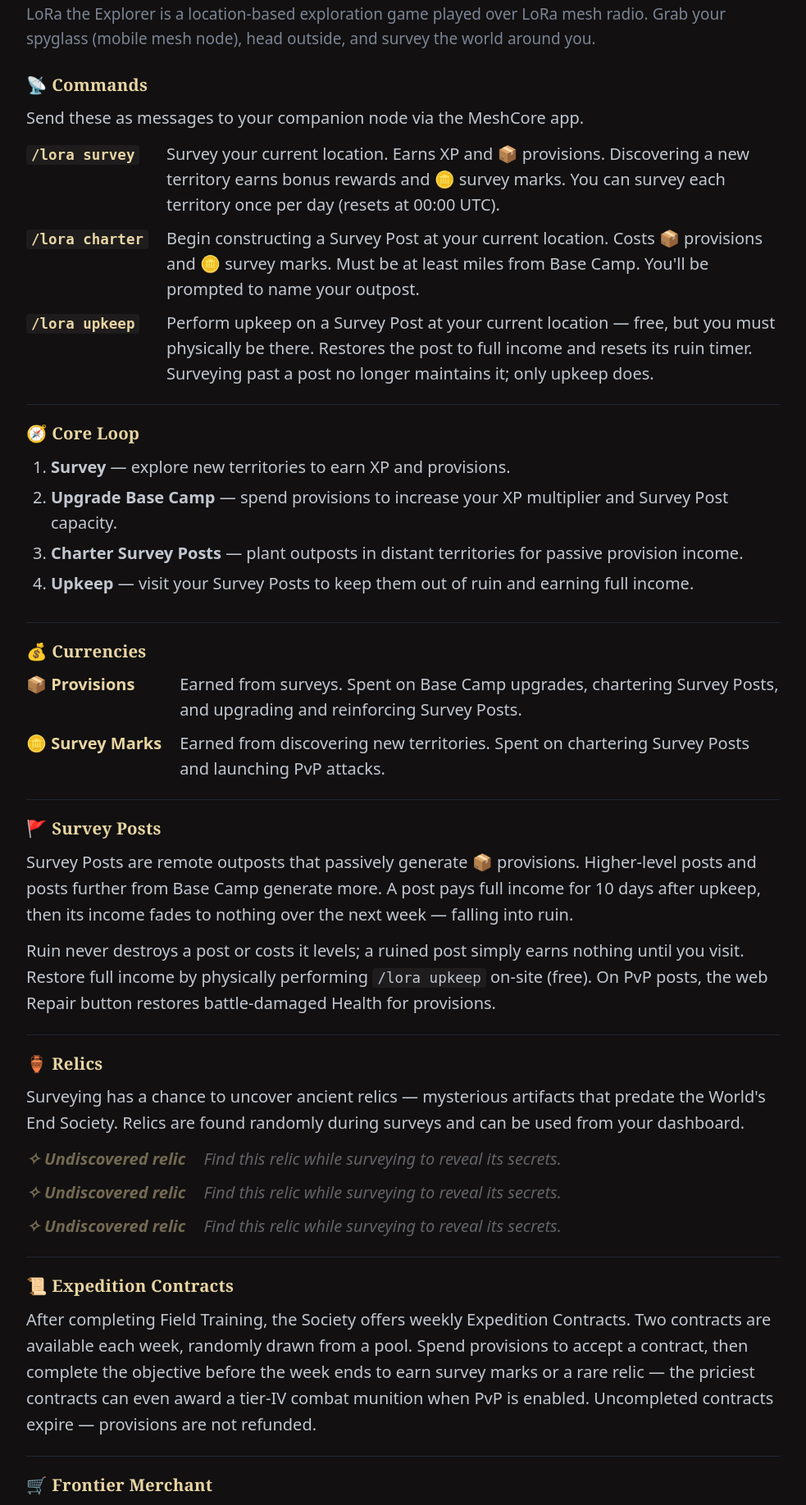
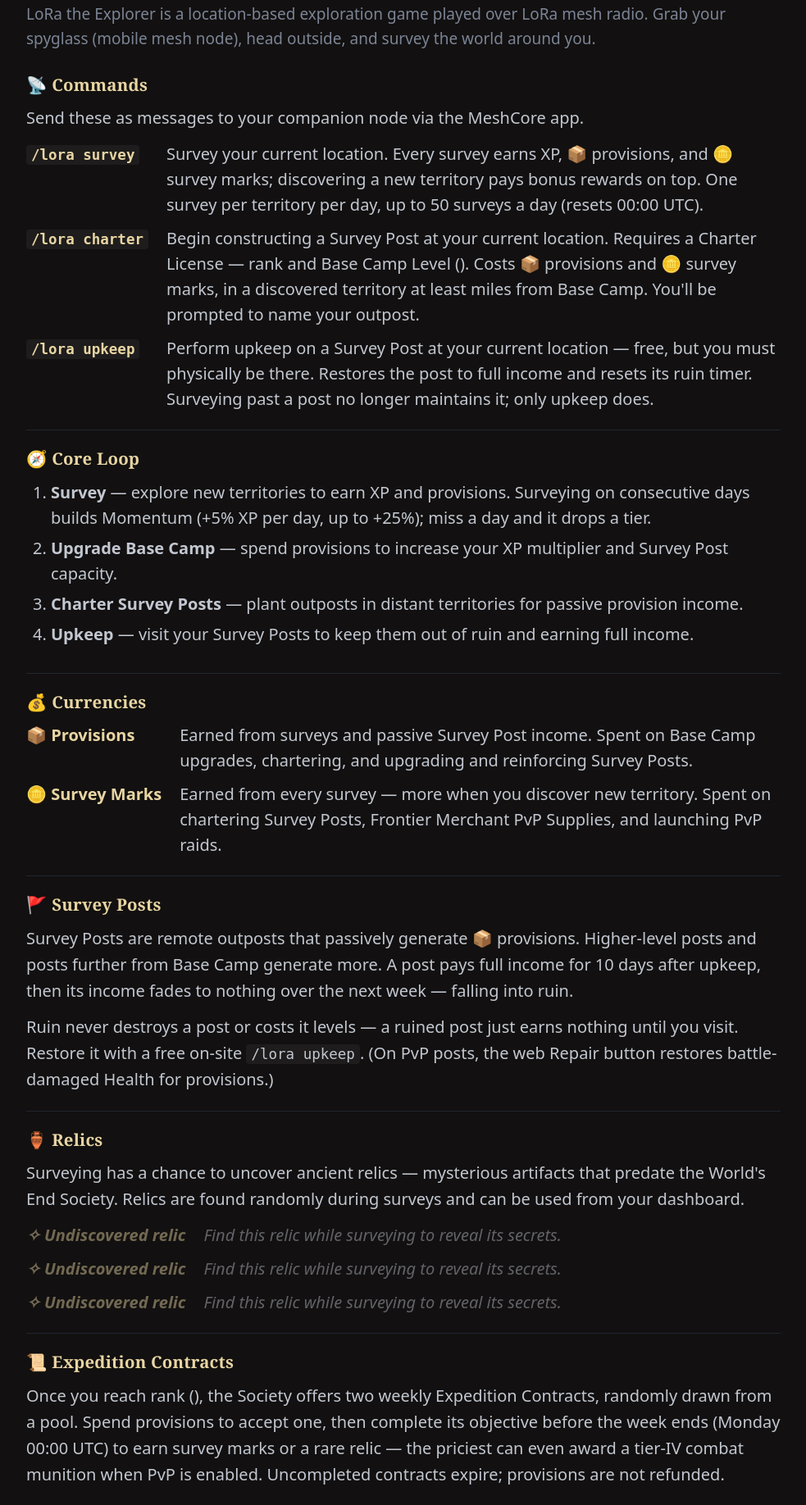
Before and after one commit to hornofabraxas/lora-the-explorer, a FastAPI app: page /help in a window 1280 px wide. Shown: the part 162-1998 px from the top of the page at 82% size, without its empty margins (148-1131 px from the left). Run offline with FastAPI, Linux system fonts and the light colour scheme.

Commit message:
Help page: fix accuracy, add missing mechanics, tighten copy
Audited every Help claim against engine.py/routes.py. Fixes:
- Survey marks are earned on *every* survey (base 1 + discovery bonus),
  not only on discovery.
- Frontier Merchant unlocks at Base Camp 4 (Outpost), not 5 (Lodge).
- Expedition Contracts gate on rank 5 (Scout), not "after Field Training".
- /lora charter now states the Charter License gate (rank + camp) and the
  discovered-territory requirement.

The four gate numbers now come from the route as template vars
(CHARTER_MIN_LEVEL/CAMP, CONTRACTS_MIN_LEVEL, MERCHANT_MIN_CAMP_LEVEL via
camp_name/rank_name) so the copy can't silently drift again.

Added, concisely: Momentum streak, the Merchant's PvP Supplies, the
Society Strongbox reward, and a short Multiplayer (PvP) section. Trimmed
the Survey Posts and Merchant prose to keep net length flat.

Settings › Privacy: drop the stale "below" — the opt-in update check
isn't below that paragraph.

Co-Authored-By: Claude Opus 4.8 <noreply@anthropic.com>

```diff
--- a/src/lora_explorer/web/templates/help.html
+++ b/src/lora_explorer/web/templates/help.html
@@ -11,9 +11,9 @@
     <p>Send these as messages to your companion node via the MeshCore app.</p>
     <dl class="doc-defs">
         <dt><code>/lora survey</code></dt>
-        <dd>Survey your current location. Earns XP and 📦 provisions. Discovering a new territory earns bonus rewards and 🪙 survey marks. You can survey each territory once per day (resets at 00:00 UTC).</dd>
+        <dd>Survey your current location. Every survey earns XP, 📦 provisions, and 🪙 survey marks; discovering a new territory pays bonus rewards on top. One survey per territory per day, up to 50 surveys a day (resets 00:00 UTC).</dd>
         <dt><code>/lora charter</code></dt>
-        <dd>Begin constructing a Survey Post at your current location. Costs 📦{{ charter_prov_cost }} provisions and 🪙{{ charter_mark_cost }} survey marks. Must be at least {{ charter_min_dist }} miles from Base Camp. You'll be prompted to name your outpost.</dd>
+        <dd>Begin constructing a Survey Post at your current location. Requires a Charter License — rank {{ charter_min_level }} and Base Camp Level {{ charter_min_camp }} ({{ charter_min_camp_name }}). Costs 📦{{ charter_prov_cost }} provisions and 🪙{{ charter_mark_cost }} survey marks, in a discovered territory at least {{ charter_min_dist }} miles from Base Camp. You'll be prompted to name your outpost.</dd>
         <dt><code>/lora upkeep</code></dt>
         <dd>Perform upkeep on a Survey Post at your current location — free, but you must physically be there. Restores the post to full income and resets its ruin timer. Surveying past a post no longer maintains it; only upkeep does.</dd>
     </dl>
@@ -22,7 +22,7 @@
 <section class="doc-section">
     <h3 class="doc-section-title">🧭 Core Loop</h3>
     <ol>
-        <li><strong>Survey</strong> — explore new territories to earn XP and provisions.</li>
+        <li><strong>Survey</strong> — explore new territories to earn XP and provisions. Surveying on consecutive days builds Momentum (+5% XP per day, up to +25%); miss a day and it drops a tier.</li>
         <li><strong>Upgrade Base Camp</strong> — spend provisions to increase your XP multiplier and Survey Post capacity.</li>
         <li><strong>Charter Survey Posts</strong> — plant outposts in distant territories for passive provision income.</li>
         <li><strong>Upkeep</strong> — visit your Survey Posts to keep them out of ruin and earning full income.</li>
@@ -33,16 +33,16 @@
     <h3 class="doc-section-title">💰 Currencies</h3>
     <dl class="doc-defs">
         <dt>📦 Provisions</dt>
-        <dd>Earned from surveys. Spent on Base Camp upgrades, chartering Survey Posts, and upgrading and reinforcing Survey Posts.</dd>
+        <dd>Earned from surveys and passive Survey Post income. Spent on Base Camp upgrades, chartering, and upgrading and reinforcing Survey Posts.</dd>
         <dt>🪙 Survey Marks</dt>
-        <dd>Earned from discovering new territories. Spent on chartering Survey Posts and launching PvP attacks.</dd>
+        <dd>Earned from every survey — more when you discover new territory. Spent on chartering Survey Posts, Frontier Merchant PvP Supplies, and launching PvP raids.</dd>
     </dl>
 </section>
 
 <section class="doc-section">
     <h3 class="doc-section-title">🚩 Survey Posts</h3>
     <p>Survey Posts are remote outposts that passively generate 📦 provisions. Higher-level posts and posts further from Base Camp generate more. A post pays full income for 10 days after upkeep, then its income fades to nothing over the next week — falling into ruin.</p>
-    <p>Ruin never destroys a post or costs it levels; a ruined post simply earns nothing until you visit. Restore full income by physically performing <code>/lora upkeep</code> on-site (free). On PvP posts, the web Repair button restores battle-damaged Health for provisions.</p>
+    <p>Ruin never destroys a post or costs it levels — a ruined post just earns nothing until you visit. Restore it with a free on-site <code>/lora upkeep</code>. (On PvP posts, the web Repair button restores battle-damaged Health for provisions.)</p>
 </section>
 
 <section class="doc-section">
@@ -75,17 +75,23 @@
 
 <section class="doc-section">
     <h3 class="doc-section-title">📜 Expedition Contracts</h3>
-    <p>After completing Field Training, the Society offers weekly Expedition Contracts. Two contracts are available each week, randomly drawn from a pool. Spend provisions to accept a contract, then complete the objective before the week ends to earn survey marks or a rare relic — the priciest contracts can even award a tier-IV combat munition when PvP is enabled. Uncompleted contracts expire — provisions are not refunded.</p>
+    <p>Once you reach rank {{ contracts_min_level }} ({{ contracts_min_rank_name }}), the Society offers two weekly Expedition Contracts, randomly drawn from a pool. Spend provisions to accept one, then complete its objective before the week ends (Monday 00:00 UTC) to earn survey marks or a rare relic — the priciest can even award a tier-IV combat munition when PvP is enabled. Uncompleted contracts expire; provisions are not refunded.</p>
 </section>
 
 <section class="doc-section">
     <h3 class="doc-section-title">🛒 Frontier Merchant</h3>
-    <p>At Base Camp Level 5 (Lodge), a travelling merchant sets up shop. Purchase relics you've previously discovered using provisions. All purchases are limited to once per week and reset on Monday UTC. Prices are steep — the merchant deals in convenience, not charity.</p>
+    <p>At Base Camp Level {{ merchant_min_camp }} ({{ merchant_camp_name }}), a travelling merchant sets up shop. Buy relics you've previously discovered with provisions, plus a rotating pair of PvP Supplies (attack and defense munitions) for survey marks. Stock is limited per item each week and resets Monday 00:00 UTC.</p>
 </section>
 
 <section class="doc-section">
     <h3 class="doc-section-title">🖼️ Postcards</h3>
-    <p>Postcards are achievements earned by reaching milestones — distance surveyed, territories discovered, streaks maintained, posts held, and area covered. Each postcard class has 5 stars with increasing thresholds. Collect them all to prove your mastery of the world's edge.</p>
+    <p>Postcards are achievements earned by reaching milestones — distance surveyed, territories discovered, streaks maintained, posts held, and area covered — each class with 5 stars of rising thresholds. A separate Field Training set onboards new explorers; completing it opens the Society Strongbox for 📦200 provisions and a relic.</p>
+</section>
+
+<section class="doc-section">
+    <h3 class="doc-section-title">⚔️ Multiplayer (PvP)</h3>
+    <p>Entirely optional. Register with the war ledger, then enable PvP once you hold a Charter License and at least one Survey Post. On the Warfront you scout rivals — spend a probe to reveal a post's level, age, and defenses — then dispatch attack munitions on a raid. Raids travel 1–12 hours by distance, and each target has a 24-hour cooldown.</p>
+    <p>Defend by installing defense items on your posts or spending a 🛡️ Wardstone to make one dormant (unraidable) for up to 30 days. Renown — earned from each post's level and how long you hold it — sets your rank on the leaderboard. Only a coarse ~50-mile location and opaque post tokens ever leave your server.</p>
 </section>
 
 <section class="doc-section" id="report-a-problem">
--- a/src/lora_explorer/web/templates/settings.html
+++ b/src/lora_explorer/web/templates/settings.html
@@ -727,7 +727,7 @@
                 your base camp coordinates, the latitude and longitude of every survey, and every
                 territory you've discovered. It stays on this machine. The game sends no telemetry
                 and no analytics — the only outbound paths are multiplayer (if registered), a webhook
-                (if configured), and the opt-in update check below, off by default.
+                (if configured), and the opt-in update check, off by default.
             </p>
             <p class="doc-hint" style="margin-bottom: 0.75rem;">
                 ⚠️ Treat <strong>backup files as sensitive</strong> — a backup contains your full location
```
Also changed, not shown: src/lora_explorer/web/routes.py (+7 -0 lines).
